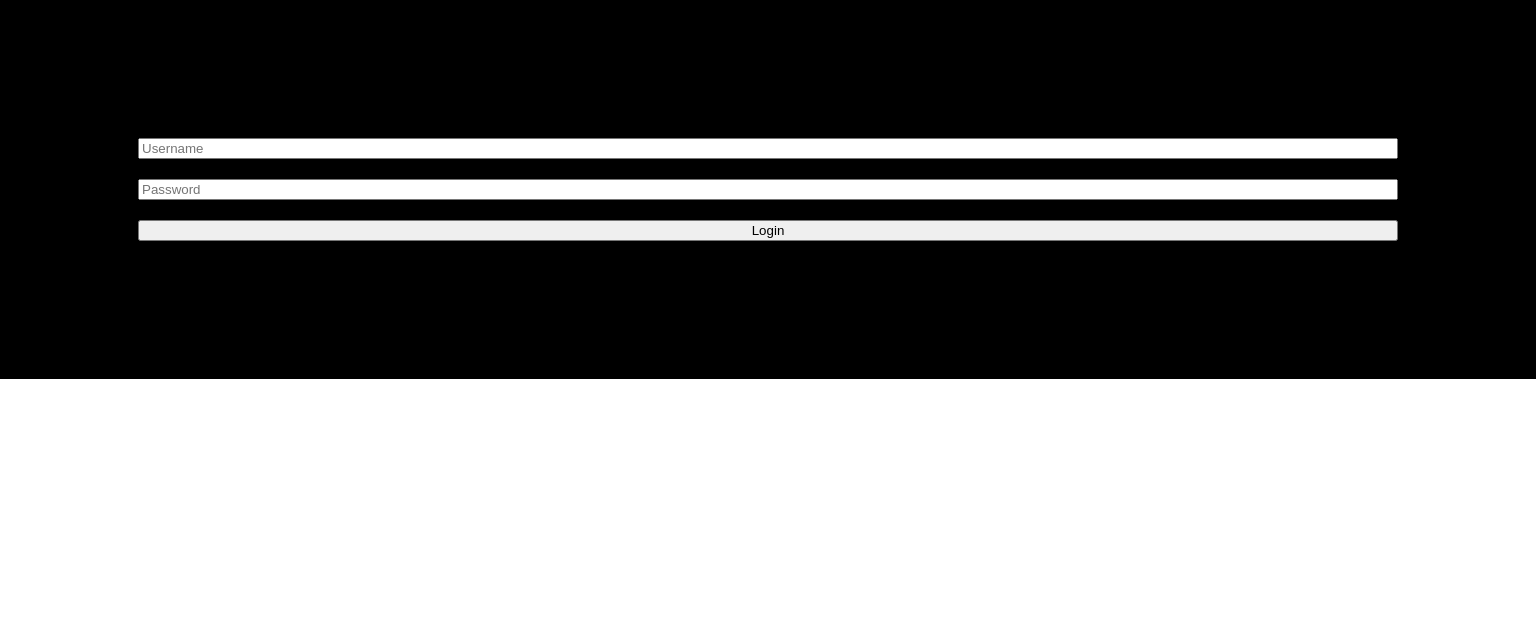
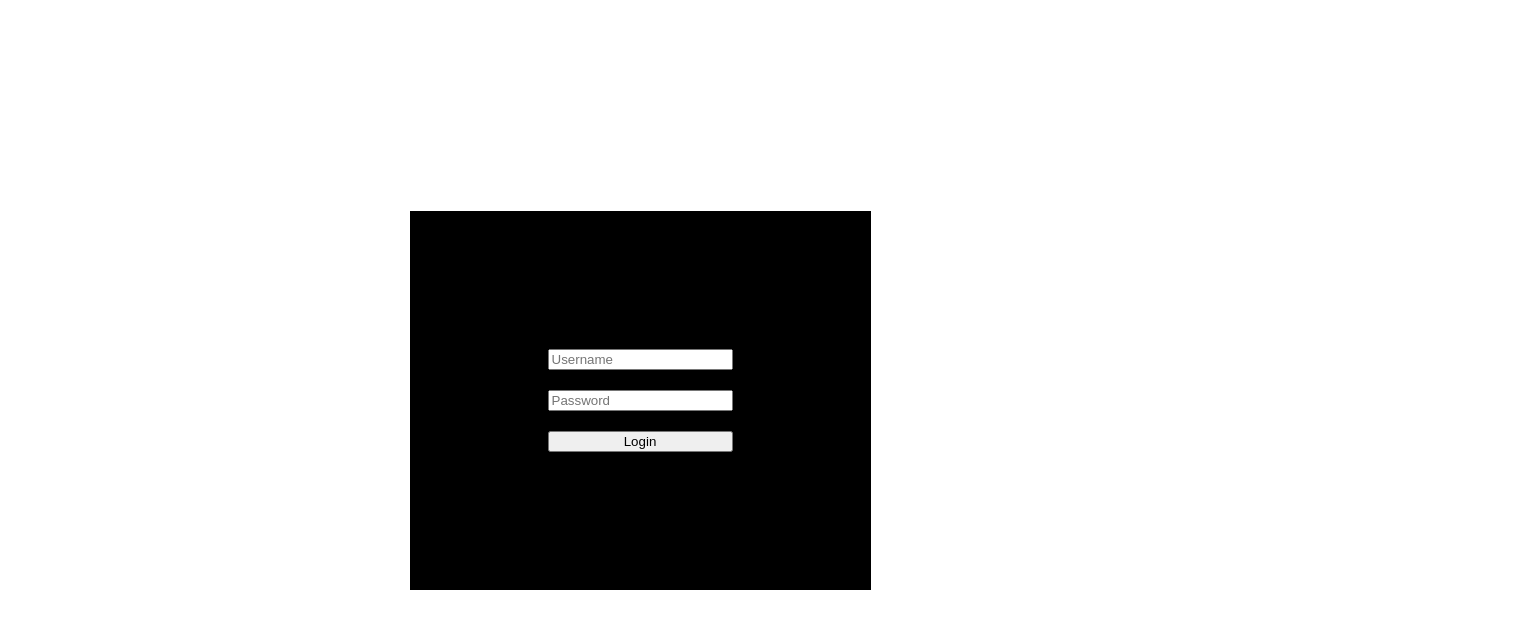
Before and after one commit to imranilyas/school-signin, a React (Vite) app: page / in a window 1280 px wide. Shown: the top 628 px of the page, 1536 px wide, since content can reach past the window. Built offline with nearby package versions, Linux system fonts and the light colour scheme.

Commit message:
login component styling now centered

```diff
--- a/src/routes/Login.jsx
+++ b/src/routes/Login.jsx
@@ -25,6 +25,17 @@ const Login = () => {
 	};
 
 	return (
+		// <div
+		// 	style={{
+		// 		display: "flex",
+		// 		justifyContent: "center",
+		// 		// alignContent: "center",
+		// 		// alignSelf: "center",
+		// 		backgroundColor: "#000000",
+		// 		alignItems: "center",
+		// 	}}
+		// >
+		<div className="formContainer">
 			<form onSubmit={submitHandler} className="loginForm">
 				<input
 					placeholder="Username"
@@ -42,6 +53,7 @@ const Login = () => {
 				/>
 				<input type="submit" value={"Login"} className="loginInput" />
 			</form>
+		</div>
 	);
 };
 
--- a/src/style/Login.css
+++ b/src/style/Login.css
@@ -1,10 +1,15 @@
+.formContainer {
+	display: flex;
+	justify-content: center;
+	align-items: center;
+	height: 100vh;
+}
+
 .loginForm {
 	background-color: #000000;
 	display: flex;
 	flex-direction: column;
 	padding: 10%;
-	height: 100%;
-	width: 100%;
 }
 
 .loginInput {
```
Lines whose indentation alone changed are shown as unchanged.
